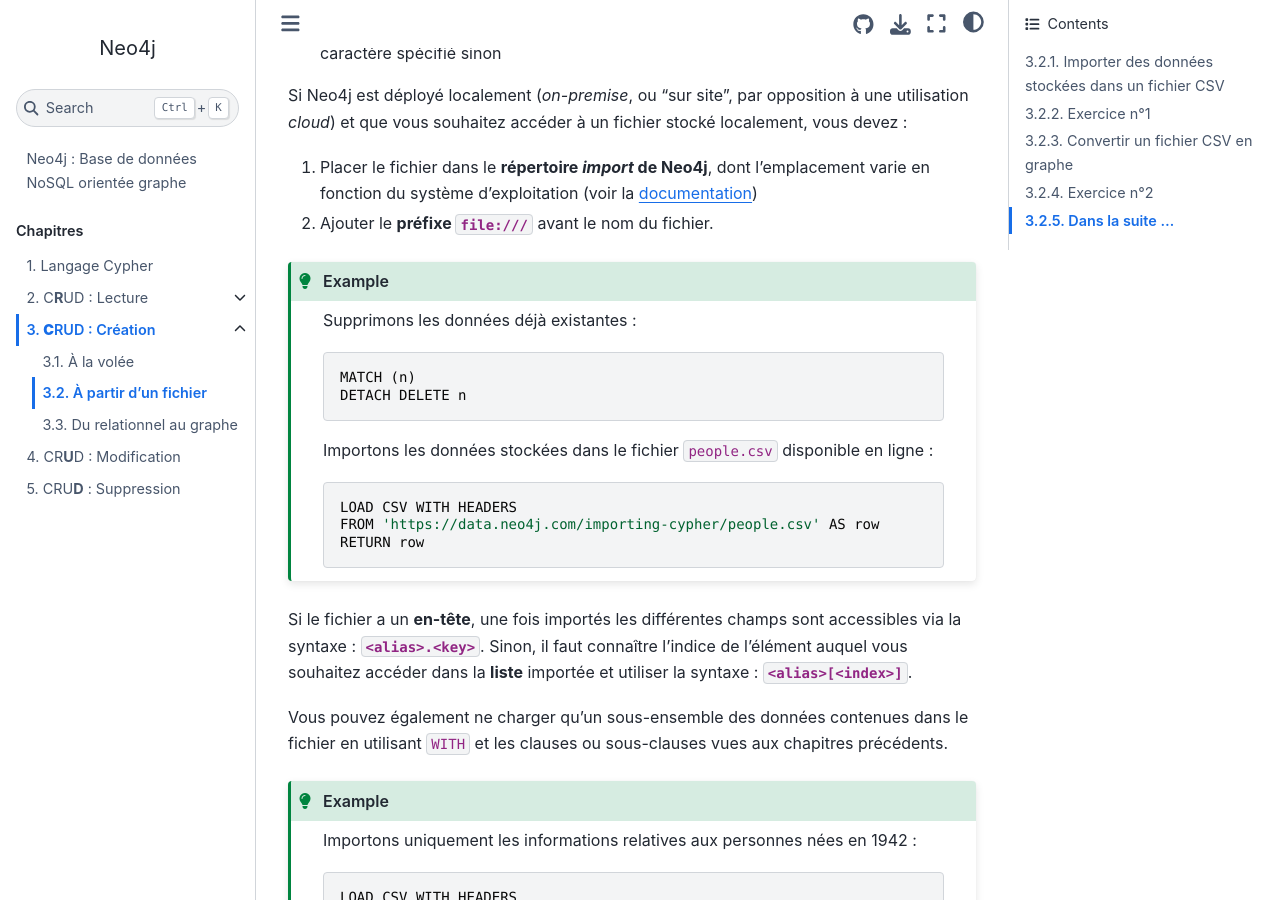
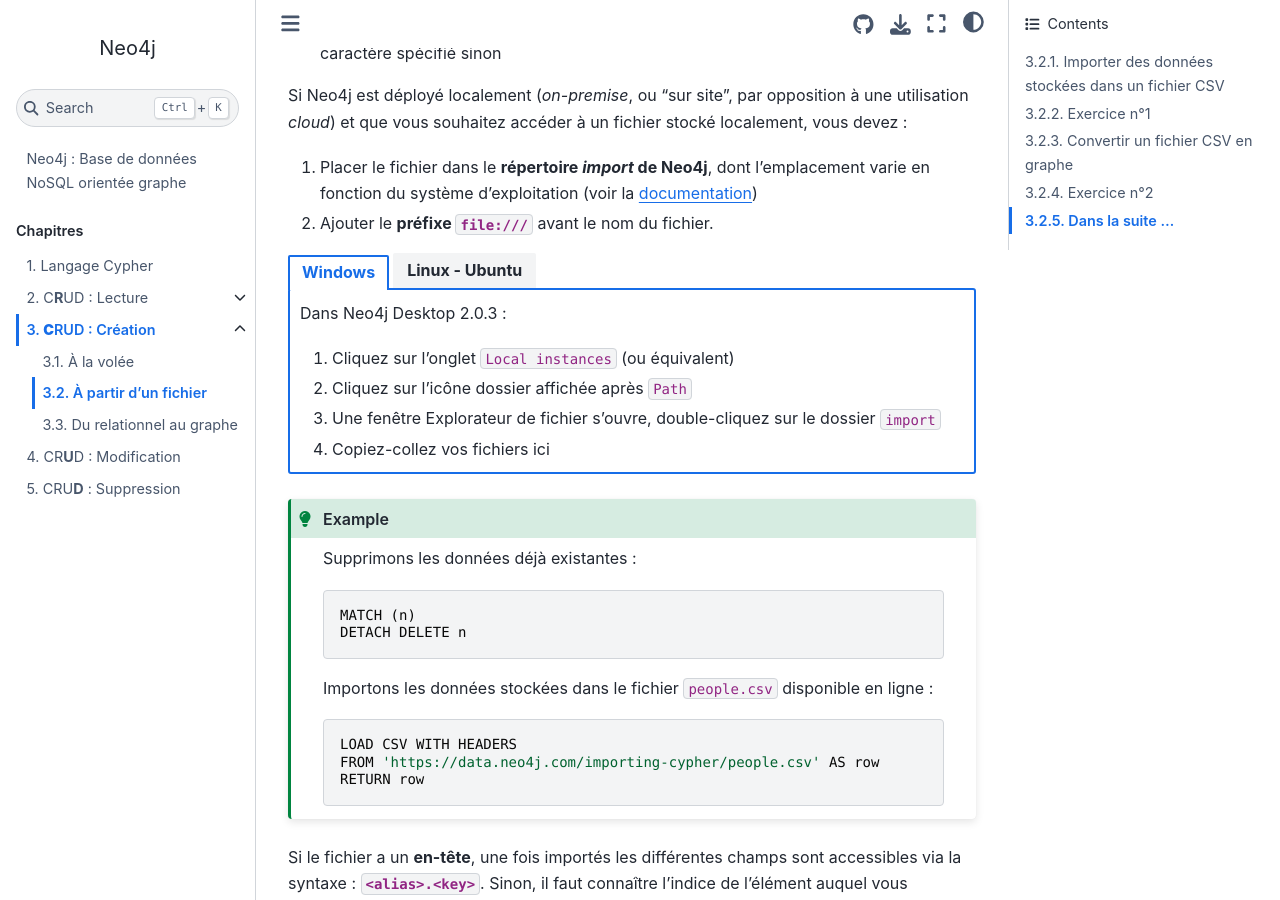
Before and after one commit to elenaberhoco/neo4j, a Jupyter Book: the page built from content/03_creation_import.md, in a window 1280 px wide and 900 px high, scrolled down 662 px. Built offline with Jupyter Book 1.0.4 settings and Sphinx 7.4.7 and the Sphinx Book theme 1.1.4, drawn with Linux system fonts in a browser that asks for light colours.

Commit message:
ADD instructions for importing in 03_creation_import.md | ./content

`````diff
--- a/content/03_creation_import.md
+++ b/content/03_creation_import.md
@@ -36,6 +36,27 @@ Si Neo4j est déployé localement (_on-premise_, ou "sur site", par opposition
 et que vous souhaitez accéder à un fichier stocké localement, vous devez :
 1. Placer le fichier dans le **répertoire _import_ de Neo4j**, dont l'emplacement varie en fonction du système d'exploitation (voir la [documentation](https://neo4j.com/docs/operations-manual/2025.11/configuration/file-locations/#neo4j-import))
 2. Ajouter le **préfixe `file:///`** avant le nom du fichier.
+
+::::::{tab-set}
+:sync-group: category
+
+:::::{tab-item} Windows
+:sync: key1
+
+Dans Neo4j Desktop 2.0.3 :
+1. Cliquez sur l'onglet `Local instances` (ou équivalent)
+2. Cliquez sur l'icône dossier affichée après `Path`
+3. Une fenêtre Explorateur de fichier s'ouvre, double-cliquez sur le dossier `import`
+4. Copiez-collez vos fichiers ici
+:::::
+
+:::::{tab-item} Linux - Ubuntu
+:sync: key2
+
+Au démarrage de l'instance (`sudo neo4j start`), le chemin d'accès vers le dossier `import` est indiqué.
+Par exemple : `/var/lib/neo4j/import`.
+:::::
+::::::
 
 ````{admonition} Example
 :class: tip
`````
Also changed, not shown: content/03_creation_rdbs_graph.md (+4 -4 lines).
